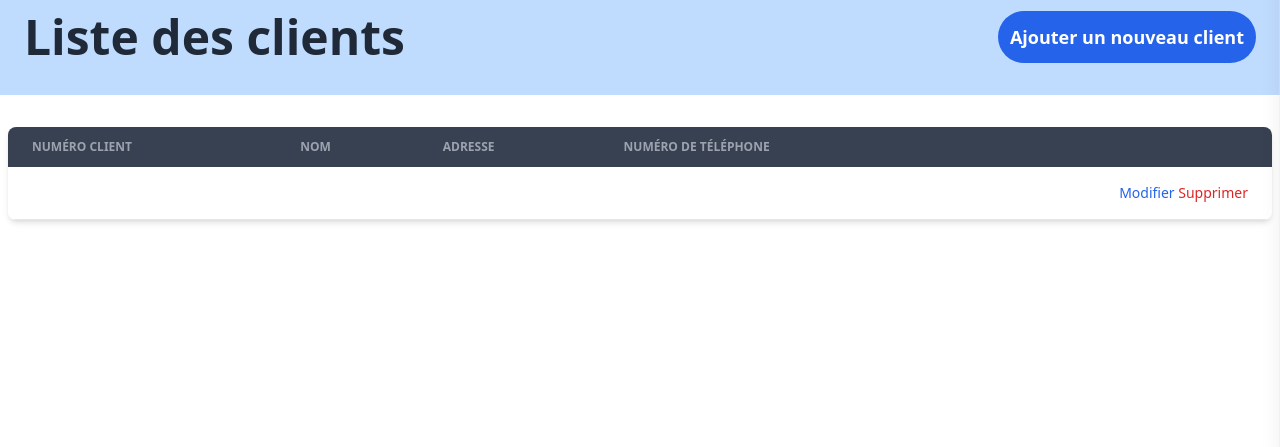
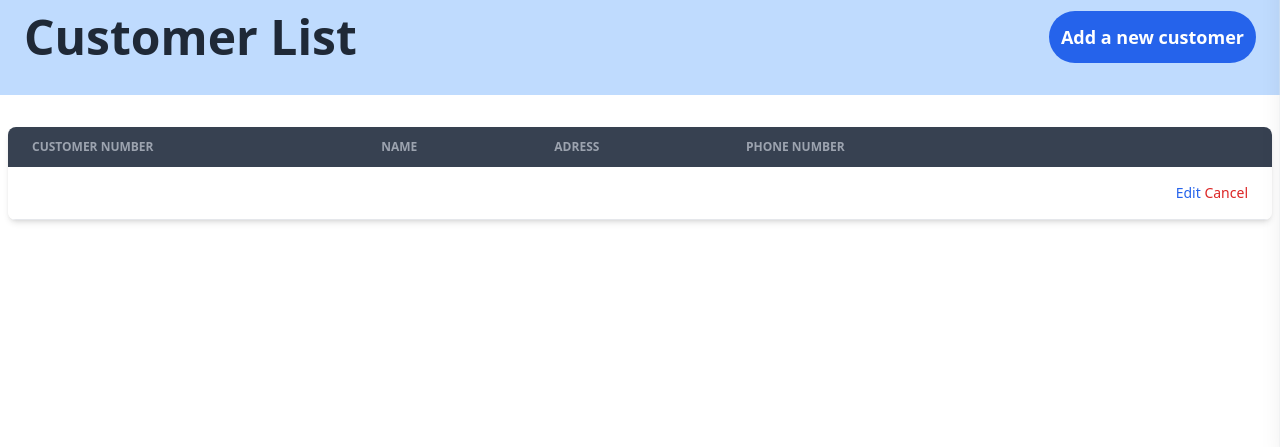
Before and after one commit to saalmahm/Car-Rental, a PHP site: page /pages/clients.php in a window 1280 px wide. Shown: the part 353-800 px from the top of the page. Run offline with PHP 8.4, Linux system fonts and the light colour scheme; tables that the repository leaves empty or names only in its code hold one stand-in row (values such as "Sample post"); data that the repository does not hold is empty; some libraries are stand-ins or nearby versions.

Commit message:
Appliquer la langue anglais au page des clients

```diff
--- a/pages/clients.php
+++ b/pages/clients.php
@@ -39,7 +39,7 @@ if ($_SERVER['REQUEST_METHOD'] == 'POST') {
     $stmt->bind_param("sssi", $nom, $adresse, $tel, $EditNumClient);
 
     if ($stmt->execute()) {
-        header('Location: clients.php'); // rediriger après la mise à jour
+        header('Location: clients.php');
     } else {
         echo "Error: " . $stmt->error;
     }
@@ -85,7 +85,7 @@ $clients->fetch_assoc();
 <head>
     <meta charset="UTF-8">
     <meta name="viewport" content="width=device-width, initial-scale=1.0">
-    <title>Location de Voitures - Gestion des Clients</title>
+    <title>Car Rental - Customer Management</title>
     <script src="https://cdn.tailwindcss.com"></script>
 </head>
 
@@ -117,27 +117,26 @@ $clients->fetch_assoc();
 
     <section class="bg-blue-200 py-8 relative">
         <div class="px-6 flex items-center justify-between">
-            <h1 class="text-4xl sm:text-5xl font-bold text-gray-800 mb-0">Liste des clients</h1>
+            <h1 class="text-4xl sm:text-5xl font-bold text-gray-800 mb-0">Customer List</h1>
             <button id="addClient" class="bg-blue-600 text-white py-3 px-3 rounded-full font-semibold text-lg hover:bg-blue-700 transition-colors duration-300">
-                Ajouter un nouveau client
-            </button>
+            Add a new customer            </button>
         </div>
     </section>
 
     <div id="modalAdd" class="hidden fixed inset-0 bg-gray-900 bg-opacity-60 flex items-center justify-center z-50">
         <form method="post" class="max-w-sm mx-auto bg-white p-10 rounded-lg">
             <div class="mb-5">
-                <label for="name" class="block mb-2 text-sm font-medium">Nom</label>
+                <label for="name" class="block mb-2 text-sm font-medium">Name</label>
                 <input type="text" id="name" name="name" class="border bg-gray-200 p-2 rounded-md"
                      required />
             </div>
             <div class="mb-5">
-                <label for="address" class="block mb-2 text-sm font-medium">Adresse</label>
+                <label for="address" class="block mb-2 text-sm font-medium">Adress</label>
                 <input type="text" id="address" name="address" class="border bg-gray-200 p-2 rounded-md"
                      required />
             </div>
             <div class="mb-5">
-                <label for="number" class="block mb-2 text-sm font-medium">Numéro de téléphone</label>
+                <label for="number" class="block mb-2 text-sm font-medium">Phone number</label>
                 <input type="text" id="number" name="number" class="border bg-gray-200 p-2 rounded-md"
                      required />
             </div>
@@ -151,24 +150,24 @@ $clients->fetch_assoc();
     <div id="modalEdit" class="hidden fixed inset-0 bg-gray-900 bg-opacity-60 flex items-center justify-center z-50">
         <form method="post" class="max-w-sm mx-auto bg-white p-10 rounded-lg">
             <div class="mb-5">
-                <label for="name" class="block mb-2 text-sm font-medium">Nom</label>
+                <label for="name" class="block mb-2 text-sm font-medium">Name</label>
                 <input type="text" id="name" name="name" class="border bg-gray-200 p-2 rounded-md"
                     value="<?php echo isset($client) ? $client['Nom'] : ''; ?>" required />
             </div>
             <div class="mb-5">
-                <label for="address" class="block mb-2 text-sm font-medium">Adresse</label>
+                <label for="address" class="block mb-2 text-sm font-medium">Adress</label>
                 <input type="text" id="address" name="address" class="border bg-gray-200 p-2 rounded-md"
                     value="<?php echo isset($client) ? $client['Adresse'] : ''; ?>" required />
             </div>
             <div class="mb-5">
-                <label for="number" class="block mb-2 text-sm font-medium">Numéro de téléphone</label>
+                <label for="number" class="block mb-2 text-sm font-medium">Phone number</label>
                 <input type="text" id="number" name="number" class="border bg-gray-200 p-2 rounded-md"
                     value="<?php echo isset($client) ? $client['Tel'] : ''; ?>" required />
             </div>
             <button type="submit" class="text-white bg-blue-700 hover:bg-blue-800 focus:ring-4 focus:outline-none focus:ring-blue-300 font-medium rounded-lg text-sm w-full sm:w-auto px-5 py-2.5 text-center">
-                Modifier
+                Edit
             </button>
-            <button id="cancelEdit" type="button" class="text-white bg-blue-700 hover:bg-blue-800 focus:ring-4 focus:outline-none focus:ring-blue-300 font-medium rounded-lg text-sm w-full sm:w-auto px-5 py-2.5 text-center">Annuler</button>
+            <button id="cancelEdit" type="button" class="text-white bg-blue-700 hover:bg-blue-800 focus:ring-4 focus:outline-none focus:ring-blue-300 font-medium rounded-lg text-sm w-full sm:w-auto px-5 py-2.5 text-center">Cancel</button>
         </form>
     </div>
 
@@ -176,11 +175,11 @@ $clients->fetch_assoc();
         <table class="w-full text-sm text-left text-gray-400">
             <thead class="text-xs uppercase bg-gray-50 bg-gray-700 text-gray-400">
                 <tr>
-                    <th scope="col" class="px-6 py-3">Numéro Client</th>
-                    <th scope="col" class="px-6 py-3">Nom</th>
-                    <th scope="col" class="px-6 py-3">Adresse</th>
-                    <th scope="col" class="px-6 py-3">Numéro de téléphone</th>
-                    <th scope="col" class="px-6 py-3"><span class="sr-only">Modifier</span></th>
+                    <th scope="col" class="px-6 py-3">Customer Number</th>
+                    <th scope="col" class="px-6 py-3">Name</th>
+                    <th scope="col" class="px-6 py-3">Adress</th>
+                    <th scope="col" class="px-6 py-3">Phone number</th>
+                    <th scope="col" class="px-6 py-3"><span class="sr-only">Edit</span></th>
                 </tr>
             </thead>
             <tbody>
@@ -193,8 +192,8 @@ $clients->fetch_assoc();
                     <td class="px-6 py-4"><?php echo $client['Adresse']; ?></td>
                     <td class="px-6 py-4"><?php echo $client['Tel']; ?></td>
                     <td class="px-6 py-4 text-right">
-                        <a href="./clients.php?EditNumClient=<?php echo $client['NumClient']; ?>" class="font-medium text-blue-600 dark:text-blue-500 hover:underline">Modifier</a>
-                        <a href="./clients.php?NumClient=<?php echo $client['NumClient']; ?>" class="font-medium text-red-600 dark:text-red-500 hover:underline">Supprimer</a>
+                        <a href="./clients.php?EditNumClient=<?php echo $client['NumClient']; ?>" class="font-medium text-blue-600 dark:text-blue-500 hover:underline">Edit</a>
+                        <a href="./clients.php?NumClient=<?php echo $client['NumClient']; ?>" class="font-medium text-red-600 dark:text-red-500 hover:underline">Cancel</a>
                         </td>
                 </tr>
                 <?php endforeach; ?>
```
